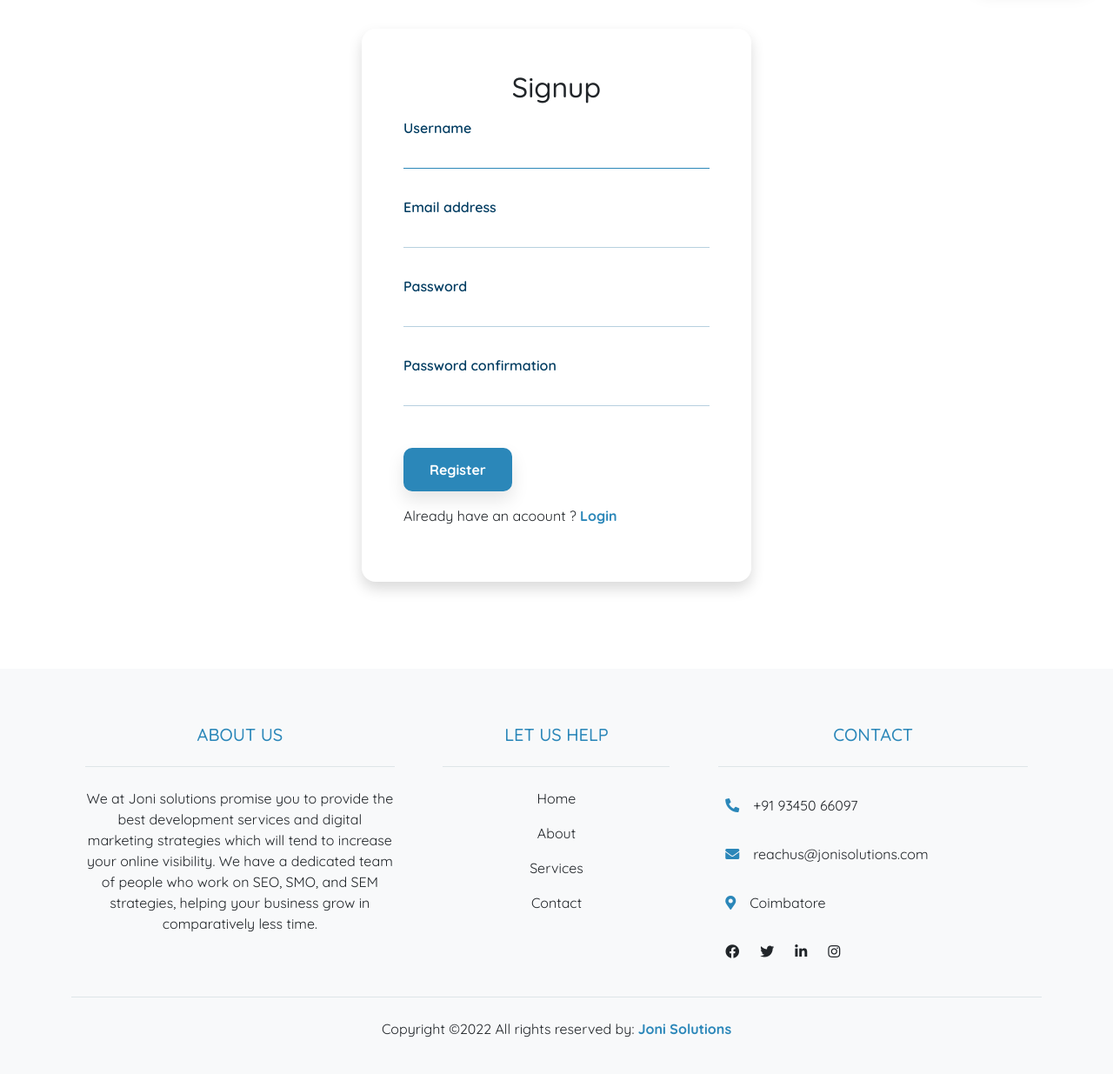
After one commit to Harshaadhithya/joni_web, a Django app: page /user/signup in a window 1280 px wide. The commit adds this page. Shown: the part 87-1322 px from the top of the page at 87% size. Run offline with Django 3.2, Linux system fonts and the light colour scheme; parts of the project's set-up code (start-up, migrations or seed data) failed here and were passed over; some libraries are stand-ins or nearby versions.

Commit message:
completed

```diff
--- a/jonisolutions/urls.py
+++ b/jonisolutions/urls.py
@@ -22,7 +22,7 @@ from django.conf.urls.static import static
 urlpatterns = [
     path('admin/', admin.site.urls),
     path('',include('info.urls')),
-    path('user',include('users.urls'))
+    path('user/',include('users.urls'))
 ]
 
 urlpatterns += static(settings.MEDIA_URL, document_root=settings.MEDIA_ROOT)
--- a/static/css/responsive.css
+++ b/static/css/responsive.css
@@ -147,6 +147,10 @@
         justify-content: center;
     }
 
+    .mobile-admin-menu{
+        display: block;
+    }
+
 }
 
 @media (max-width:576px){
@@ -190,6 +194,13 @@
         min-width: 90%;
         max-width: 95%;
     }
+    .signup-container{
+        max-width: 520px;
+    }
+
+    .desktop-admin-menu{
+        display: block;
+    }
 
 }
 
@@ -199,6 +210,9 @@
     }
     .myform-container{
         max-width: 820px;
+    }
+    .signup-container{
+        max-width: 520px;
     }
 }
 
--- a/static/css/style.css
+++ b/static/css/style.css
@@ -1071,3 +1071,12 @@ box-shadow: 1px 1px 11px 1px rgba(0,0,0,0.26);
     object-fit: cover;
     border-radius:50%;
 }
+
+
+.desktop-admin-menu{
+    display: none;
+}
+
+.mobile-admin-menu{
+    display: none;
+}
--- a/templates/base.html
+++ b/templates/base.html
@@ -77,7 +77,7 @@
               <a class="navbar-brand" href="{% url 'home' %}">
                   <img src=" {% static 'images/Final Logo - Joni.png' %} " class="img-fluid" alt="JONI Solutions">
               </a>
-              <button class="navbar-toggler" type="button" data-bs-toggle="collapse" data-bs-target="#navbarNav" aria-controls="navbarNav" aria-expanded="false" aria-label="Toggle navigation">
+              <button class="navbar-toggler"  type="button" data-bs-toggle="collapse" data-bs-target="#navbarNav" aria-controls="navbarNav" aria-expanded="false" aria-label="Toggle navigation" >
                 <!-- <span class="navbar-toggler-icon"></span> -->
                 <!-- <i class="fa-duotone fa-bars navbar-toggler-icon"></i> -->
                 <!-- <i class="fas fa-stream "></i> -->
@@ -108,22 +108,60 @@
                       <a class="nav-link hover-link" href=" {% url 'services' %} ">Services</a>
                     {% endif %}
                   </li>
-                  <!-- <li class="nav-item">
-                    <a class="nav-link" href="#">Testimonials</a>
-                  </li>
-                  <li class="nav-item">
-                    <a class="nav-link" href="#">Blogs</a>
-                  </li> -->
+                  {% if request.user.is_authenticated %}
+                    {% if request.user.profile.role == 'admin' %}
+                      <li class="nav-item dropdown desktop-admin-menu">
+                        <a class="nav-link dropdown-toggle" href="#" id="navbarDropdown" role="button" data-bs-toggle="dropdown" aria-expanded="false">
+                          Manage
+                        </a>
+                        <ul class="dropdown-menu" aria-labelledby="navbarDropdown">
+                          <li><a class="dropdown-item" href="{% url 'enquiry_list' %}">Enquiries</a></li>
+                          <li><a class="dropdown-item" href="{% url 'manage_service' %}">Manage Services</a></li>
+                          <li><a class="dropdown-item" href="{% url 'manage_testimonials' %}">Manage Testimonials</a></li>
+                          <li><a class="dropdown-item" href="{% url 'user_list' %}">Users</a></li>
+
+                        </ul>
+                      </li>
+
+                      <div class="mobile-admin-menu">
+                        <li class="nav-item">
+                          <a class="nav-link" href="{% url 'enquiry_list' %}">Enquiries</a>
+                        </li>
+                        <li class="nav-item">
+                          <a class="nav-link" href="{% url 'manage_service' %}">Manage Services</a>
+                        </li>
+                        <li class="nav-item">
+                          <a class="nav-link" href="{% url 'manage_testimonials' %}">Manage Testimonials</a>
+                        </li>
+                        <li class="nav-item">
+                          <a class="nav-link" href="{% url 'user_list' %}">Users</a>
+                        </li>
+
+
+                      </div>
+                    {% endif %}
+                  {% endif %}
+
+
+
                 </ul>
+
+
+
 
                 <ul class="navbar-nav">
                     <!-- <li class="nav-item text-center">
                         <a class="nav-link contact-btn trnsprnt-btn" aria-current="page" href="#">Contact</a>
                     </li> -->
                     <li class="nav-item text-center">
+                      {% if request.user.is_authenticated  %}
+                        <a class="nav-link contact-btn" style="background:#2B87B9" aria-current="page" href=" {% url 'logout' %} ">Logout</a>
+                      {% else %}
                         <a class="nav-link contact-btn" style="background:#2B87B9" aria-current="page" href=" {% url 'contact_us' %} ">Contact</a>
-                    </li>
+                      {% endif %}
+                      </li>
                 </ul>
+
 
               </div>
             </div>
@@ -132,11 +170,13 @@
     </header>
     <!-- NAVBAR CONTAINER ENDS -->
 
+    <div style="min-height: 100vh;">
+      {% block content %}
+
+      {% endblock %}
+    </div>
 
 
-    {% block content %}
-
-    {% endblock %}
 
     <footer class="bg-light text-dark pt-5 pb-4">
 
@@ -283,6 +323,7 @@
 
     </script>
 
+
     {% block script_references %}
 
     {% endblock script_references %}
--- a/users/apps.py
+++ b/users/apps.py
@@ -4,3 +4,6 @@ from django.apps import AppConfig
 class UsersConfig(AppConfig):
     default_auto_field = 'django.db.models.BigAutoField'
     name = 'users'
+
+    def ready(self):
+        import users.signals
--- /dev/null
+++ b/users/forms.py
@@ -0,0 +1,30 @@
+from django.forms import ModelForm
+from .models import *
+from django.contrib.auth.forms import UserCreationForm
+
+
+class CustomUserCreationForm(UserCreationForm):
+    class Meta:
+        model=User
+        fields=['username','email','password1','password2']
+        labels={}
+
+    def __init__(self,*args,**kwargs):
+        super(CustomUserCreationForm,self).__init__(*args,**kwargs)
+        self.fields['email'].widget.attrs.update({'class':'form-control'})
+        self.fields['username'].widget.attrs.update({'class':'form-control'})
+        self.fields['password1'].widget.attrs.update({'class':'form-control'})
+        self.fields['password2'].widget.attrs.update({'class':'form-control'})
+
+class UpdateProfileForm(ModelForm):
+    class Meta:
+        model=Profile
+        fields='__all__'
+        exclude=['user','role','verified','username']
+
+    def __init__(self,*args,**kwargs):
+        super(UpdateProfileForm,self).__init__(*args,**kwargs)
+
+        self.fields['name'].widget.attrs.update({'class':'form-control'})
+        self.fields['email'].widget.attrs.update({'class':'form-control'})
+        self.fields['profile_image'].widget.attrs.update({'class':'form-control'})
--- /dev/null
+++ b/users/templates/users/signup.html
@@ -0,0 +1,62 @@
+{% extends 'base.html' %}
+{% load static %}
+
+{% block content %}
+
+<section class="contact_container">
+    <div class="container px-5 myform-container signup-container">
+
+        <div class="row  contact_wrapper">
+
+            <div class="contact-box-right  p-5 my-auto">
+                {% if page == 'signup' %}
+                <h2 class="text-center">Signup</h2>
+                <form action="" method="POST" onsubmit="submithandler(event)" enctype="multipart/form-data">
+                    {% csrf_token %}
+
+                    {% for field in form %}
+                        <div class="mb-4 pt-2">
+                            <label for="exampleFormControlInput1" class="form-label">{{field.label}} <span style="color: red;">{{field.errors}}</span> </label>
+                            {{field}}
+                        </div>
+                    {% endfor %}
+
+
+                    <button type="submit" class="contact-btn mt-4">Register</button>
+                </form>
+                <div class="mt-3" >
+                    <p>Already have an acoount ? <a href="{% url 'signin' %}" style="color: #2B87B9 !important; font-weight:bold;">Login</a></p>
+                </div>
+                {% else %}
+                <h2 class="text-center">Login</h2>
+                <form action="" method="POST" onsubmit="submithandler(event)" enctype="multipart/form-data">
+                    {% csrf_token %}
+
+
+                        <div class="mb-4 pt-2">
+                            <label for="exampleFormControlInput1" class="form-label">Username</label>
+                            <input type="text" name="username" class="form-control">
+                        </div>
+                        <div class="mb-4 pt-2">
+                            <label for="exampleFormControlInput1" class="form-label">Password</label>
+                            <input type="password" name="password" class="form-control">
+                        </div>
+
+
+
+                    <button type="submit" class="contact-btn mt-4">Login</button>
+                </form>
+                <div class="mt-3" >
+                    <p>New user? <a href="{% url 'signup' %}" style="color: #2B87B9 !important; font-weight:bold;">Signup</a></p>
+                </div>
+                {% endif %}
+
+
+
+
+            </div>
+        </div>
+    </div>
+</section>
+
+{% endblock %}
--- a/users/urls.py
+++ b/users/urls.py
@@ -3,5 +3,11 @@ from . import views
 
 urlpatterns=[
     path('login',views.signin,name='signin'),
-
+    path('logout',views.logout_user,name='logout'),
+    path('signup',views.signup,name='signup'),
+    path('update_profile',views.update_profile,name='update_profile'),
+    path('user_list',views.user_list,name='user_list'),
+    path('give_admin_rights/<str:pk>',views.give_admin_rights,name='give_admin_rights'),
+    path('remove_admin_rights/<str:pk>',views.remove_admin_rights,name='remove_admin_rights'),
+    path('delete_user_profile/<str:pk>',views.delete_user_profile,name='delete_user_profile'),
 ]
--- a/users/views.py
+++ b/users/views.py
@@ -1,7 +1,123 @@
-from django.shortcuts import render
+from cmath import log
+import imp
+from logging import warning
+from django.shortcuts import render,redirect
+from .forms import *
+from django.contrib import messages
+from django.contrib.auth import login,logout,authenticate
+from django.contrib.auth.decorators import login_required
+
+
 
 # Create your views here.
 
 
 def signin(request):
-    pass
+    if request.user.is_authenticated:
+        return redirect('home')
+
+    if request.method=='POST':
+        entered_username=request.POST['username']
+        entered_password=request.POST['password']
+        try:
+            user=User.objects.get(username=entered_username)
+        except:
+            messages.error(request,'Username does not exists')
+        user=authenticate(request,username=entered_username,password=entered_password)
+
+        if user is not None:
+            login(request,user)
+            return redirect(request.GET['next'] if 'next' in request.GET else 'home')
+        else:
+            messages.error(request,'Username or Password is incorrect')
+
+    page='login'
+    context={'page':page}
+    return render(request,'users/signup.html',context)
+
+@login_required(login_url='signin')
+def logout_user(request):
+    logout(request)
+    messages.success(request,'User was logged out!')
+    return redirect('signin')
+
+def signup(request):
+    page='signup'
+    form=CustomUserCreationForm()
+    form=CustomUserCreationForm()
+    if request.method=='POST':
+        form=CustomUserCreationForm(request.POST)
+        if form.is_valid():
+            user=form.save(commit=False)
+            user.username=user.username.lower()
+            user.save()
+            messages.success(request,'User was created successfully')
+            login(request,user)
+            return redirect('update_profile')
+        else:
+            messages.error(request,'something went wrong')
+
+
+    context={'page':page,'form':form}
+    return render(request,'users/signup.html',context)
+
+@login_required(login_url='signin')
+def update_profile(request):
+    profile_data=request.user.profile
+    form=UpdateProfileForm(instance=profile_data)
+    if request.method=='POST':
+        form=UpdateProfileForm(request.POST,request.FILES,instance=profile_data)
+        if form.is_valid():
+            form.save()
+            messages.success(request,"Profile updated Successfully!")
+    context={'form':form}
+    return render(request,'users/edit_my_account.html',context)
+
+@login_required(login_url='signin')
+def user_list(request):
+    if request.user.profile.role=='admin':
+        profiles=Profile.objects.all()
+        context={'profiles':profiles}
+        return render(request,'users/user_list.html',context)
+    else:
+        messages.warning(request,"You are not authorised to view this page!")
+        return redirect('home')
+
+@login_required(login_url='signin')
+def give_admin_rights(request,pk):
+    if request.user.profile.role=='admin':
+        profile_obj=Profile.objects.get(id=pk)
+        profile_obj.role='admin'
+        profile_obj.verified=True
+        profile_obj.save()
+        messages.success(request,f'{profile_obj.name} is now an admin!')
+        return redirect('user_list')
+    else:
+        messages.warning(request,"You are not authorised to view this page!")
+        return redirect('home')
+
+@login_required(login_url='signin')
+def remove_admin_rights(request,pk):
+    if request.user.profile.role=='admin':
+        profile_obj=Profile.objects.get(id=pk)
+        profile_obj.role='other'
+        profile_obj.verified=False
+        profile_obj.save()
+        messages.success(request,f'{profile_obj.name} is not an admin anymore!')
+        return redirect('user_list')
+    else:
+        messages.warning(request,"You are not authorised to view this page!")
+        return redirect('home')
+
+@login_required(login_url='signin')
+def delete_user_profile(request,pk):
+    if request.user.profile.role=='admin':
+        profile_obj=Profile.objects.get(id=pk)
+        print(profile_obj,profile_obj.user)
+        user_obj=profile_obj.user
+        user_obj.delete()
+        messages.success(request,f'{profile_obj.name} is Deleted!')
+        return redirect('user_list')
+    else:
+        messages.warning(request,"You are not authorised to view this page!")
+        return redirect('home')
```
Also changed, not shown: info/views.py (+146 -95 lines), users/signals.py (added, +22 -0 lines), users/templates/users/edit_my_account.html (added, +30 -0 lines), users/templates/users/user_list.html (added, +128 -0 lines), static/images/client_profile_img/Final_Logo_-_Joni.png (added), static/images/client_profile_img/Final_Logo_-_Joni_VlWxXIT.png (added), 1 other file.
